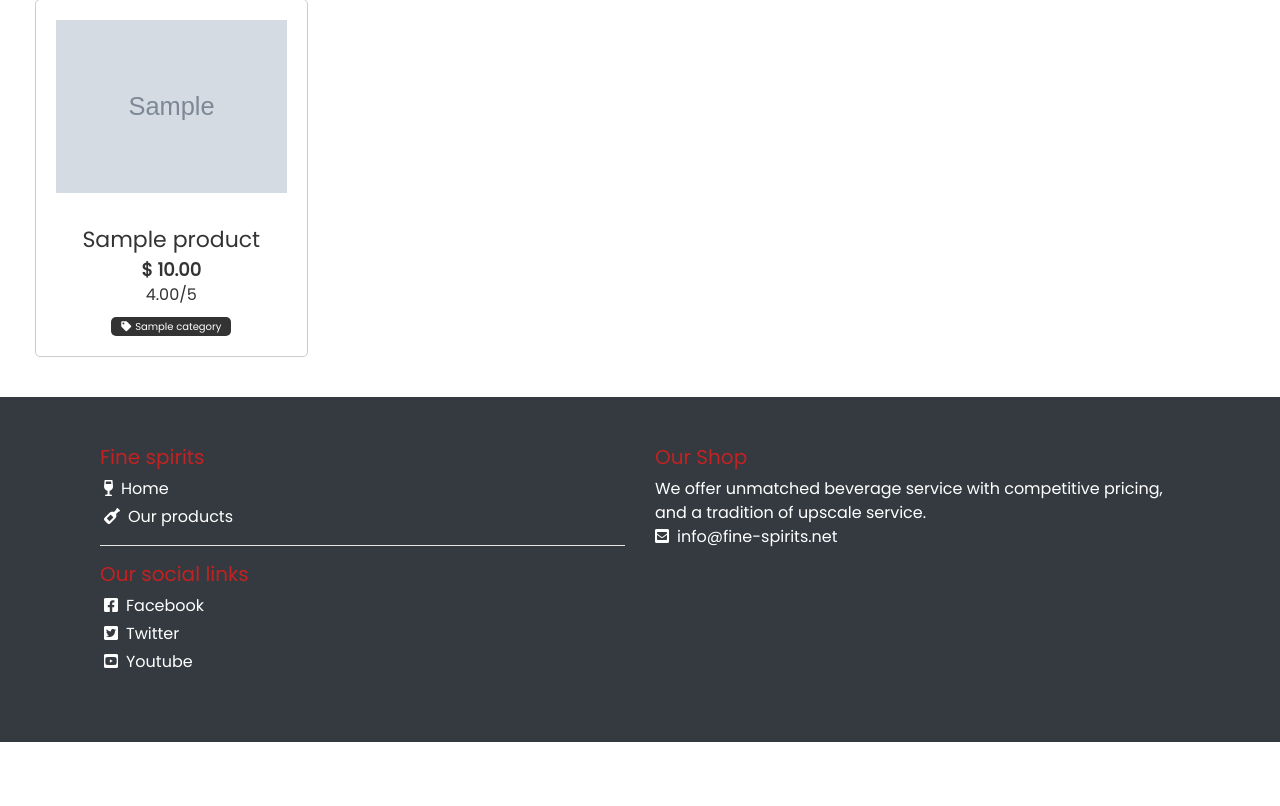
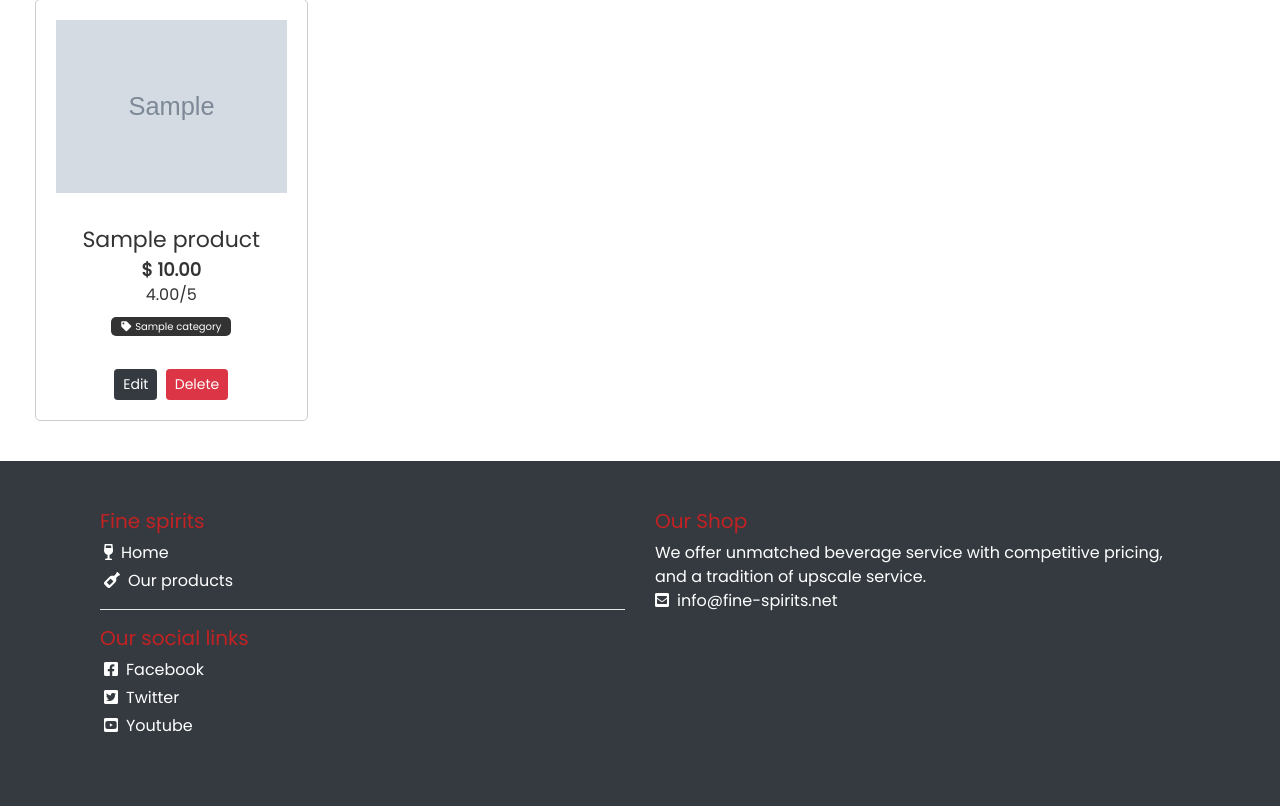
Before and after one commit to Code-Institute-Submissions/FrankN88-fine-spirits_AprResub, a Django app: page /products/ in a window 1280 px wide. Shown: the part 312-1118 px from the top of the page. Before the commit the page ends 1054 px from the top, so only its background shows below. Run offline with Django 3.2, Linux system fonts and the light colour scheme; a user stored in the database is signed in; tables that the repository leaves empty hold one stand-in row (values such as "Sample post"); grey boxes marked "Sample" are stand-in pictures; some libraries are stand-ins or nearby versions.

Commit message:
Added button for edit or delete products

```diff
--- a/products/templates/products/products.html
+++ b/products/templates/products/products.html
@@ -36,8 +36,9 @@
 
 	{% for product in products %}
 
-		<a class="product" href="{{product.id}}">
+		<div class="product">
 
+			<a href="{{product.id}}">
 				<div class="product_image">
 				{% if product.image %}
 					<img src="{{ MEDIA_URL }}{{product.image}}" alt="{{product.name}}">
@@ -45,6 +46,7 @@
 					<img src="{{ MEDIA_URL }}noimage.png" alt="{{product.name}}">
 				{% endif %}
 				</div>
+			</a>
 
 			<div class="product_name">{{product.name}}</div>
 			<div class="product_price">$ {{product.price}}</div>
@@ -61,7 +63,15 @@
 				</div>
 			{% endif %}
 
-		</a>
+			{% if request.user.is_superuser %}
+                <hr>
+                <div>
+	                <a class="btn btn-dark btn-sm mr-1" href="{% url 'edit_product' product.id %}">Edit</a>
+	                <a class="btn btn-danger btn-sm" href="{% url 'delete_product' product.id %}">Delete</a>
+	            </div>
+            {% endif %}
+
+		</div>
 
 	{% endfor %}
 
```
Also changed, not shown: products/templates/products/product_detail.html (+8 -0 lines). Lines whose indentation alone changed are shown as unchanged.
